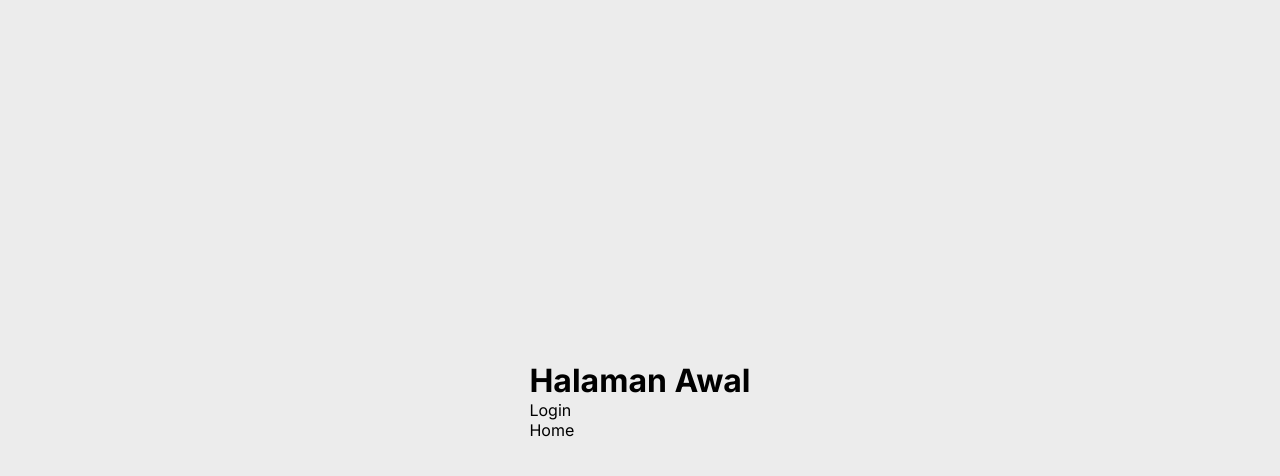
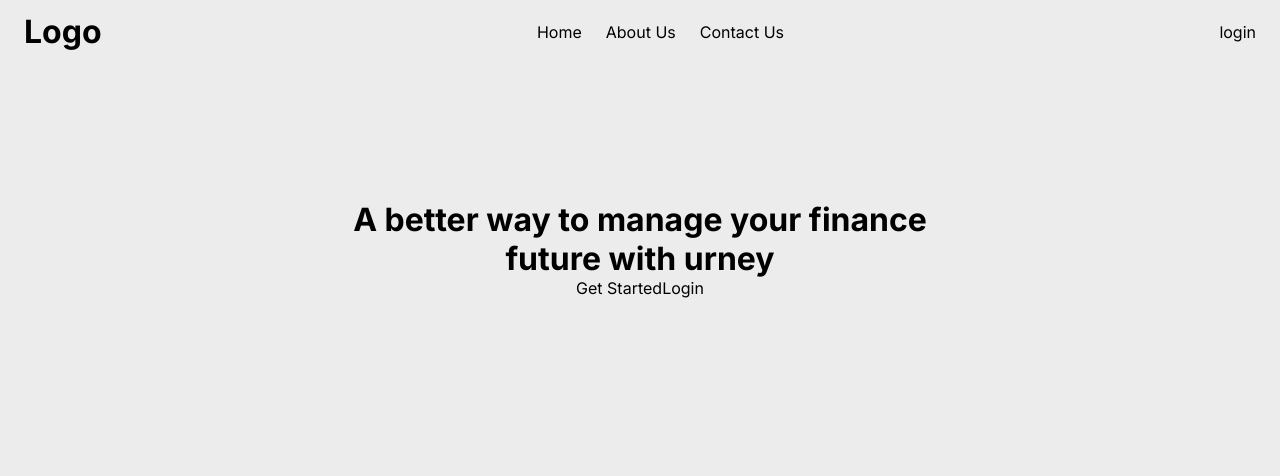
Before and after one commit to CookyNdi/urney, a Next.js app: page / in a window 1280 px wide. Shown: the top 476 px of the page. Built offline with nearby package versions, Linux system fonts and the light colour scheme.

Commit message:
(feat) : creating main page & navigationbar

```diff
--- /dev/null
+++ b/app/(public)/_components/Navbar/index.module.css
@@ -0,0 +1,14 @@
+.Navigationbar {
+  width: 100%;
+  height: auto;
+  padding: 12px 24px;
+  display: flex;
+  justify-content: space-between;
+  align-items: center;
+  position: fixed;
+}
+
+.Navigationbar_List {
+  display: flex;
+  gap: 24px;
+}
--- /dev/null
+++ b/app/(public)/_components/Navbar/navigationbar.tsx
@@ -0,0 +1,19 @@
+import React from "react";
+import Style from "./index.module.css";
+import Link from "next/link";
+
+const Navigationbar = () => {
+  return (
+    <div className={Style.Navigationbar}>
+      <h1>Logo</h1>
+      <ul className={Style.Navigationbar_List}>
+        <Link href={"/"}>Home</Link>
+        <Link href={"/"}>About Us</Link>
+        <Link href={"/"}>Contact Us</Link>
+      </ul>
+      <Link href={"/auth?page=login"}>login</Link>
+    </div>
+  );
+};
+
+export default Navigationbar;
--- a/app/(public)/auth/page.module.css
+++ b/app/(public)/auth/page.module.css
@@ -1,6 +1,6 @@
 .Auht {
   width: 100%;
-  min-height: 100%;
+  height: 100dvh;
   display: flex;
   justify-content: center;
   align-items: center;
--- a/app/(public)/layout.tsx
+++ b/app/(public)/layout.tsx
@@ -1,5 +1,6 @@
 import "../globals.css";
 import { Inter } from "next/font/google";
+import Navigationbar from "./_components/Navbar/navigationbar";
 
 const inter = Inter({ subsets: ["latin"] });
 
@@ -12,7 +13,10 @@ export default function RootLayout({ children }: { children: React.ReactNode })
   return (
     <html lang="en">
       <body className={inter.className}>
-        <main>{children}</main>
+        <main style={{ flexDirection: "column" }}>
+          <Navigationbar />
+          {children}
+        </main>
       </body>
     </html>
   );
--- /dev/null
+++ b/app/(public)/page.module.css
@@ -0,0 +1,13 @@
+.MainPage {
+  width: 100%;
+  height: 100dvh;
+  display: flex;
+  justify-content: center;
+  align-items: center;
+  text-align: center;
+}
+
+.MainPage__Wraper {
+  width: 50%;
+  height: 50%;
+}
--- a/app/(public)/page.tsx
+++ b/app/(public)/page.tsx
@@ -1,15 +1,17 @@
+import React from "react";
+import Style from "./page.module.css";
 import Link from "next/link";
-import React from "react";
 
-const page = () => {
+const MainPage = () => {
   return (
-    <div style={{ margin: "auto" }}>
-      <h1>Halaman Awal</h1>
-      <Link href={"/auth?page=login"}>Login</Link>
-      <br />
-      <Link href={"home"}>Home</Link>
+    <div className={Style.MainPage}>
+      <div className={Style.MainPage__Wraper}>
+        <h1>A better way to manage your finance future with urney</h1>
+        <Link href={"/auth?page=register"}>Get Started</Link>
+        <Link href={"/auth?page=login"}>Login</Link>
+      </div>
     </div>
   );
 };
 
-export default page;
+export default MainPage;
```
